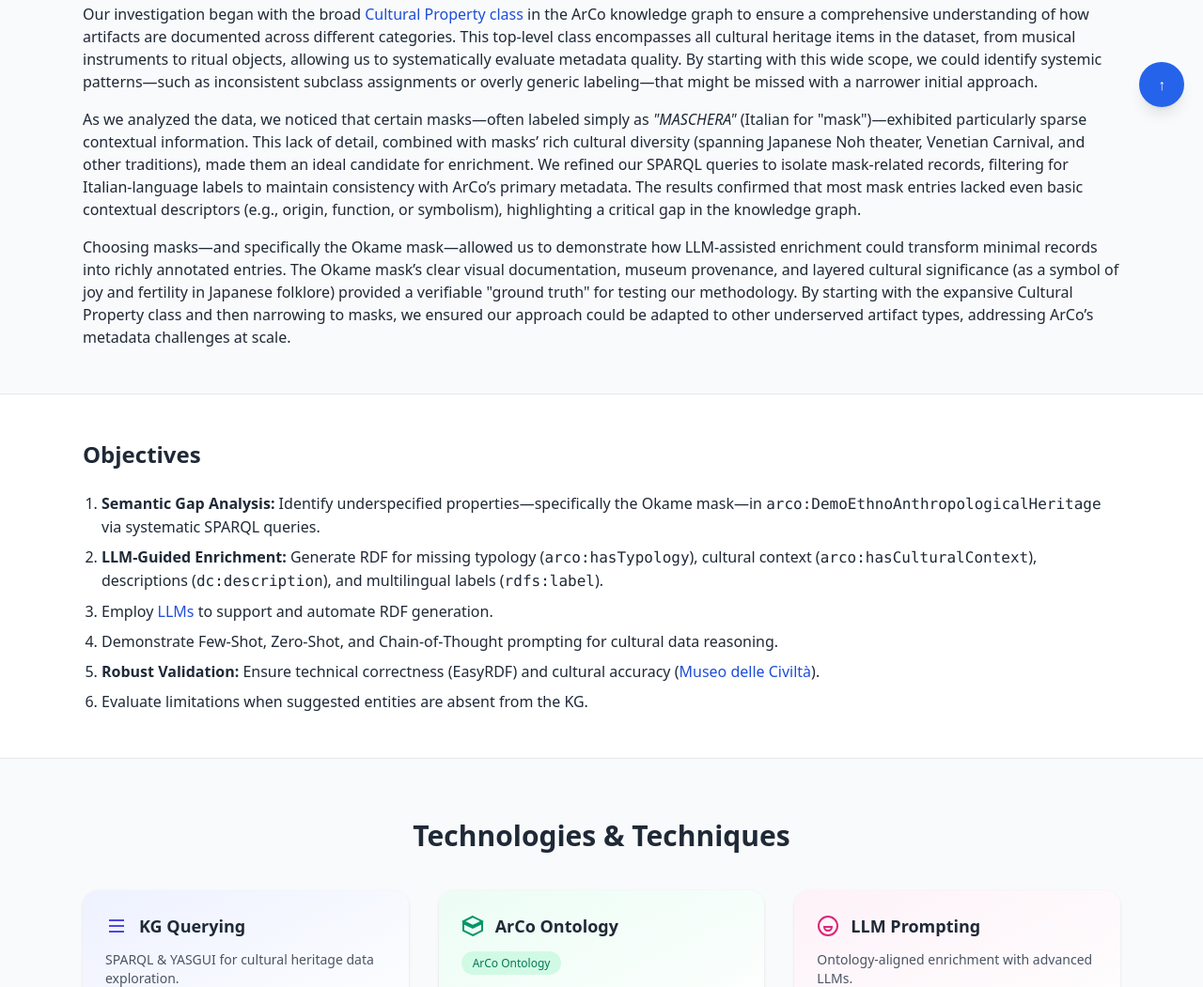
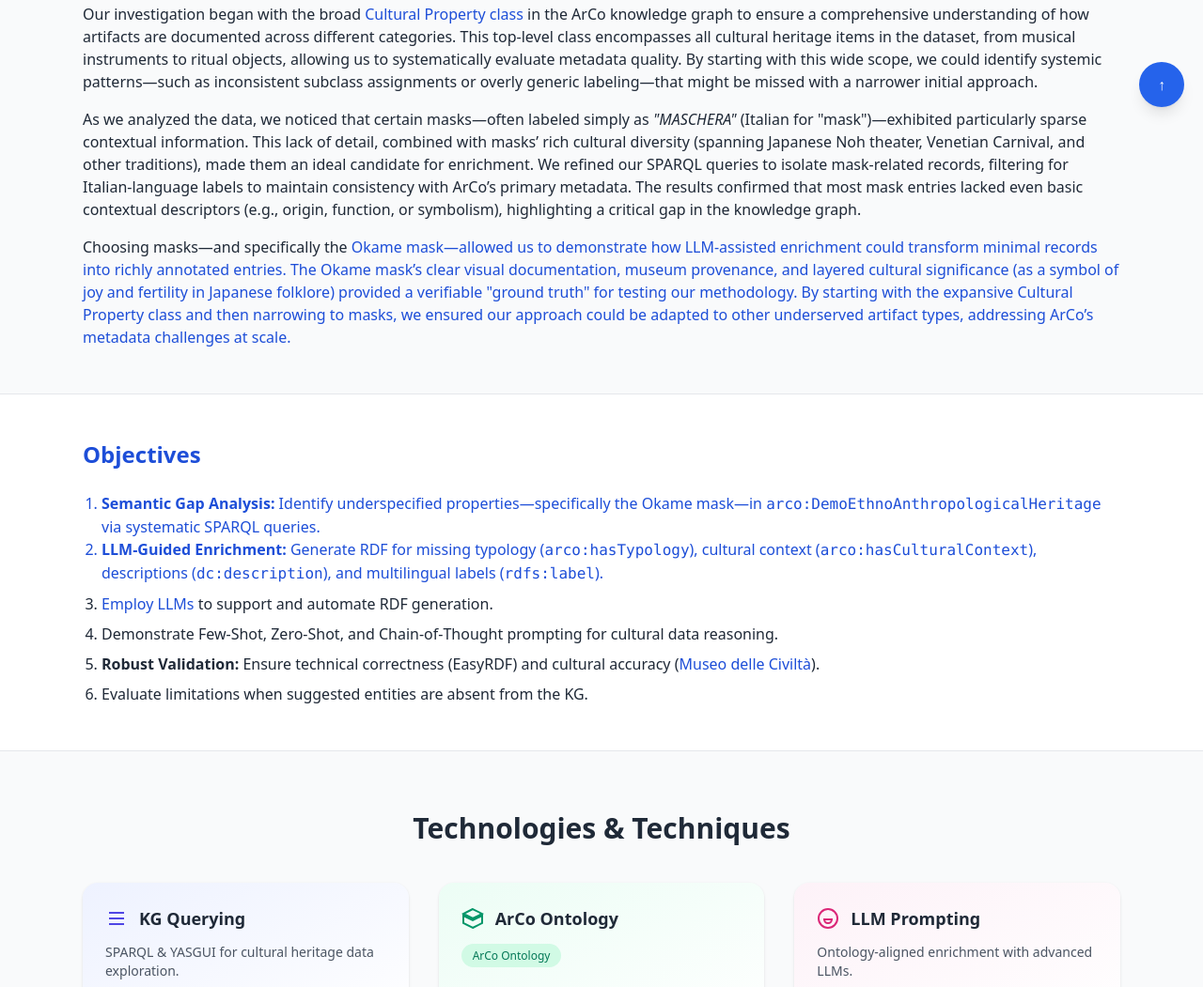
Before and after one commit to Lola-brou/ArCoProject, a plain HTML site: page index.html in a window 1280 px wide. Shown: the part 666-1717 px from the top of the page at 94% size. Drawn offline with nearby package versions, Linux system fonts and the light colour scheme.

Commit message:
Update link index.html

```diff
--- a/index.html
+++ b/index.html
@@ -79,7 +79,7 @@
             </p>
 
             <p class="mt-4">
-            Choosing masks—and specifically the Okame mask—allowed us to demonstrate how LLM-assisted enrichment could transform minimal records into richly annotated entries. The Okame mask’s clear visual documentation, museum provenance, and layered cultural significance (as a symbol of joy and fertility in Japanese folklore) provided a verifiable "ground truth" for testing our methodology. By starting with the expansive Cultural Property class and then narrowing to masks, we ensured our approach could be adapted to other underserved artifact types, addressing ArCo’s metadata challenges at scale.
+            Choosing masks—and specifically the <a href="https://traditionalkyoto.com/culture/okameotafuku/#:~:text=Okame%252C%2520also%2520known%2520as%2520Uzume,blessed%2520with%2520Her%2520lucky%2520nature" class="text-blue-700 ">Okame mask—allowed us to demonstrate how LLM-assisted enrichment could transform minimal records into richly annotated entries. The Okame mask’s clear visual documentation, museum provenance, and layered cultural significance (as a symbol of joy and fertility in Japanese folklore) provided a verifiable "ground truth" for testing our methodology. By starting with the expansive Cultural Property class and then narrowing to masks, we ensured our approach could be adapted to other underserved artifact types, addressing ArCo’s metadata challenges at scale.
             </p>
         </div>
     </section>
```
